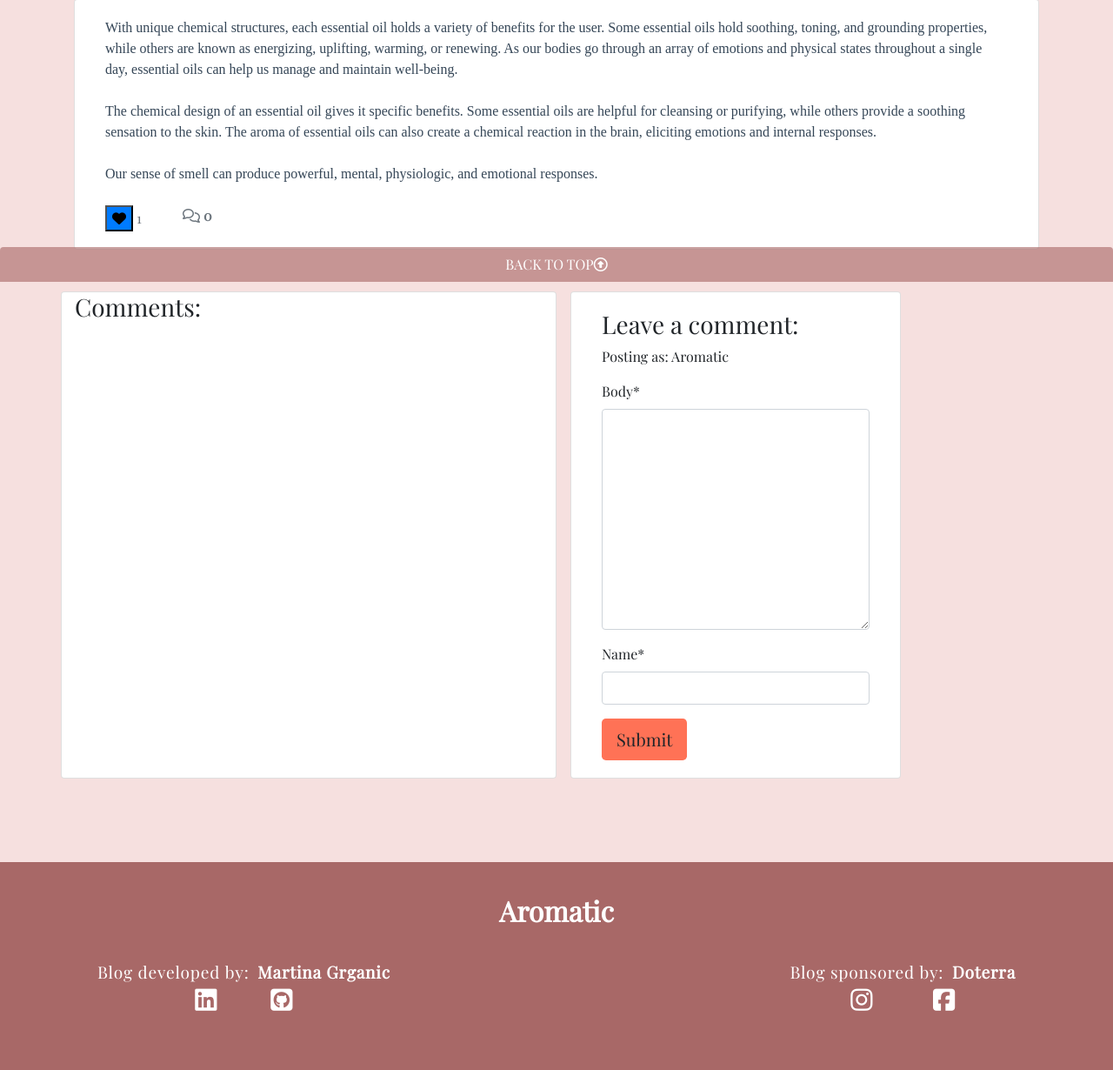
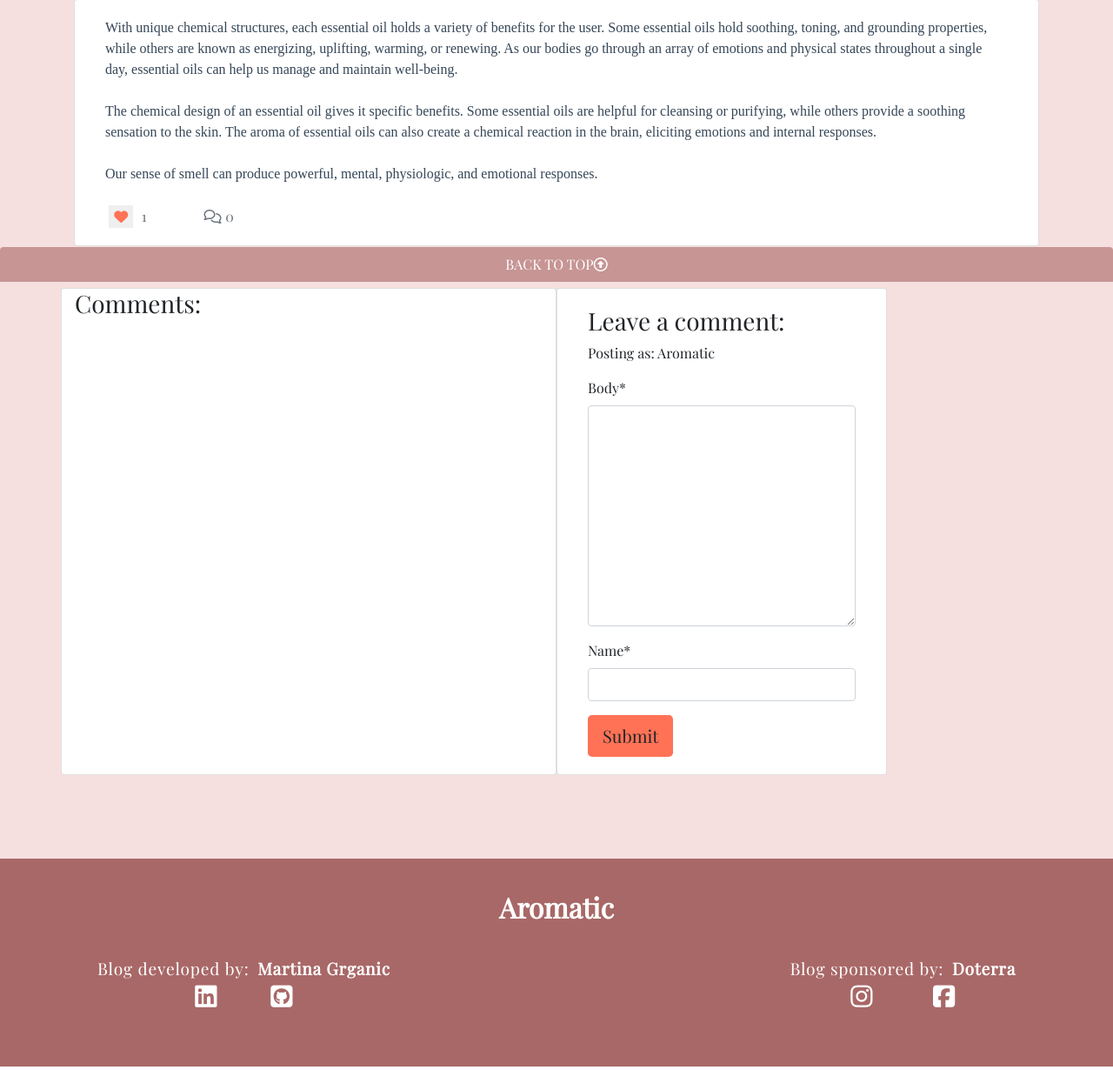
Before and after one commit to totalnoMartina/aromatic-experience, a Django app: a page that uses templates/detail_view.html in a window 1280 px wide. Shown: the part 476-1706 px from the top of the page at 87% size. Run offline with Django 3.2, Linux system fonts and the light colour scheme; a user stored in the database is signed in; data comes from the database, SQL or seed files in the repository; data that the repository does not hold is empty; some libraries are stand-ins or nearby versions.

Commit message:
Fix styling of detail.html, comments/likes icons

```diff
--- a/static/css/base.css
+++ b/static/css/base.css
@@ -313,6 +313,51 @@ body {
 
 }
 
+.likes__data {
+    width: 100%;
+    display: flex;
+    align-items: center;
+}
+
+.likes {
+    width: 100%;
+    display: flex;
+    align-items: center;
+    justify-content: center;
+}
+
+.likes .d-inline,
+.likes .text-secondary {
+    width: 100%;
+    display: flex !important;
+    flex-direction: row;
+    justify-content: center;
+    align-items: center;
+    max-width: 3rem;
+}
+
+.likes .d-inline span i {
+    margin-bottom: 0.3em;
+}
+
+.likes:first-child {
+    margin-right: 1em;
+}
+
+.likes .d-inline button,
+.likes .text-secondary i {
+    margin-right: 0.3em;
+}
+
+.likes .d-inline button {
+    border: none;
+}
+
+
+.likes .d-inline button .fas {
+    color: var(--clr-primary--500);
+}
+
 /* Footer Style  */
 
 .footer__main {
@@ -601,4 +646,20 @@ body {
         top: -1.5rem;
     }
 
+    .comments {
+        width: 100%;
+        margin: 0;
+    }
+
+    .card-body {
+        padding: 0;
+        width: 100%;
+    }
+
+    .creator__name,
+    .sponsor {
+        flex-direction: column;
+        text-align: center;
+    }
+
 }
--- a/templates/detail_view.html
+++ b/templates/detail_view.html
@@ -23,17 +23,17 @@
                 <div class="card-text ">
                     <!-- Filter 'safe' for decoding characters rendered from blog posts -->
                     {{ post.content | safe }}
-                    <div class="row">
-                        <div class="col-1">
+                    <div class="row likes__data">
+                        <div class="col-1 likes">
                             {% if user.is_authenticated %}
                             <form class="d-inline" action="{% url 'post_like' post.slug %}" method="POST">
                                 {% csrf_token %}
                                 {% if liked %}
-                                <button type="submit" name="blogpost_id" value="{{post.slug}}" class="btn-like bg-primary">
+                                <button type="submit" name="blogpost_id" value="{{post.slug}}" class="btn-like">
                                     <i class="fas fa-heart"></i>
                                 </button>
                                 {% else %}
-                                <button type="submit" name="blogpost_id" value="{{post.slug}}" class="btn-like bg-primary">
+                                <button type="submit" name="blogpost_id" value="{{post.slug}}" class="btn-like">
                                     <i class="far fa-heart"></i>
                                 </button>
                                 {% endif %}
@@ -45,11 +45,13 @@
                                 <!-- The number of likes  -->
                             </form>
                         </div>
-                        <div class="col-1">
+                        <div class="col-1 likes">
                             {% with comments.count as total_comments %}
-                            <strong class="text-secondary"><i class="far fa-comments"></i>
+                            <div class="text-secondary">
+                                <i class="far fa-comments"></i>
                                 <!-- Our total_comments variable goes before the closing strong tag -->
-                                {{ total_comments }}</strong>
+                                <div>{{ total_comments }}</div>
+                            </div>
                             {% endwith %}
                         </div>
                     </div>
@@ -58,7 +60,7 @@
             </div>
         </div>
         <div class="row mb-4">
-            <div class="col-md-6 card my-4 mr-3">
+            <div class="col-md-6 card my-4 comments">
                 <h3>Comments:</h3>
                 <div class="card-body">
                     <!-- We want a for loop inside the empty control tags to iterate through each comment in comments -->
```
